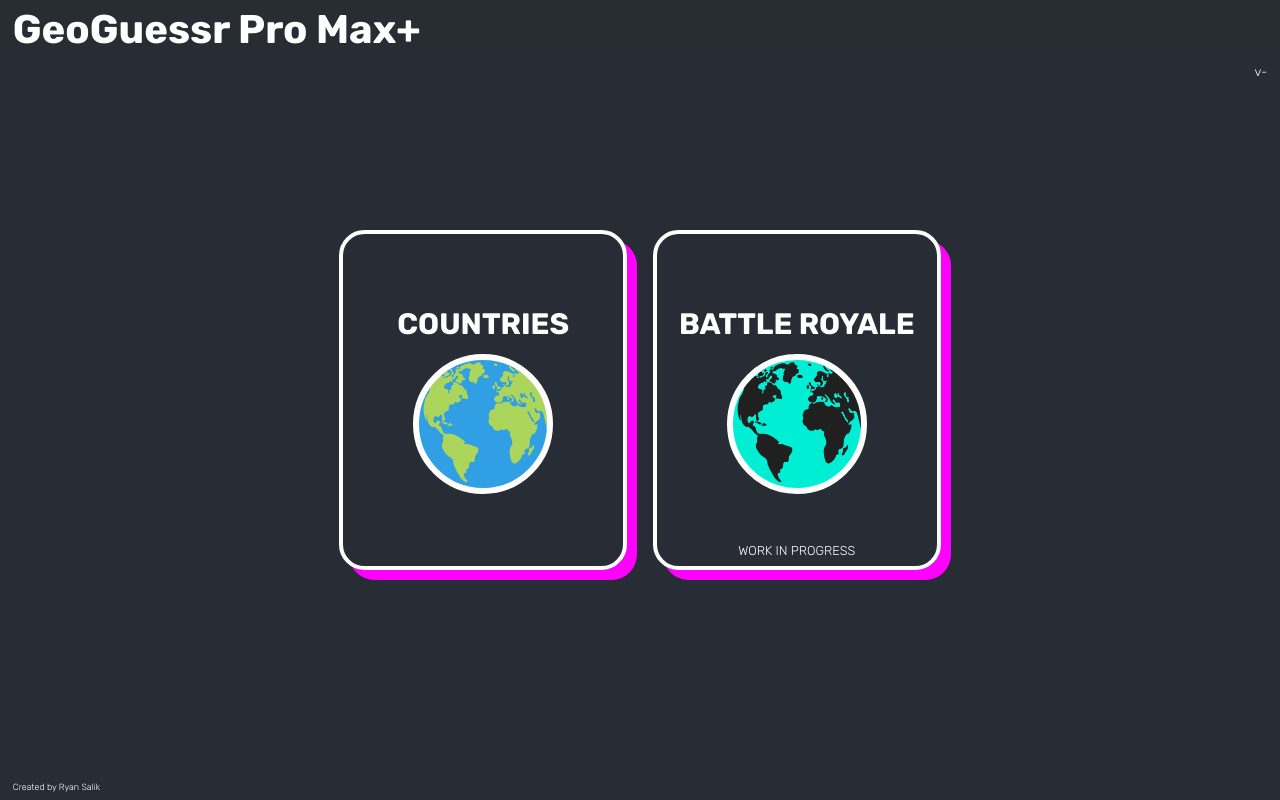
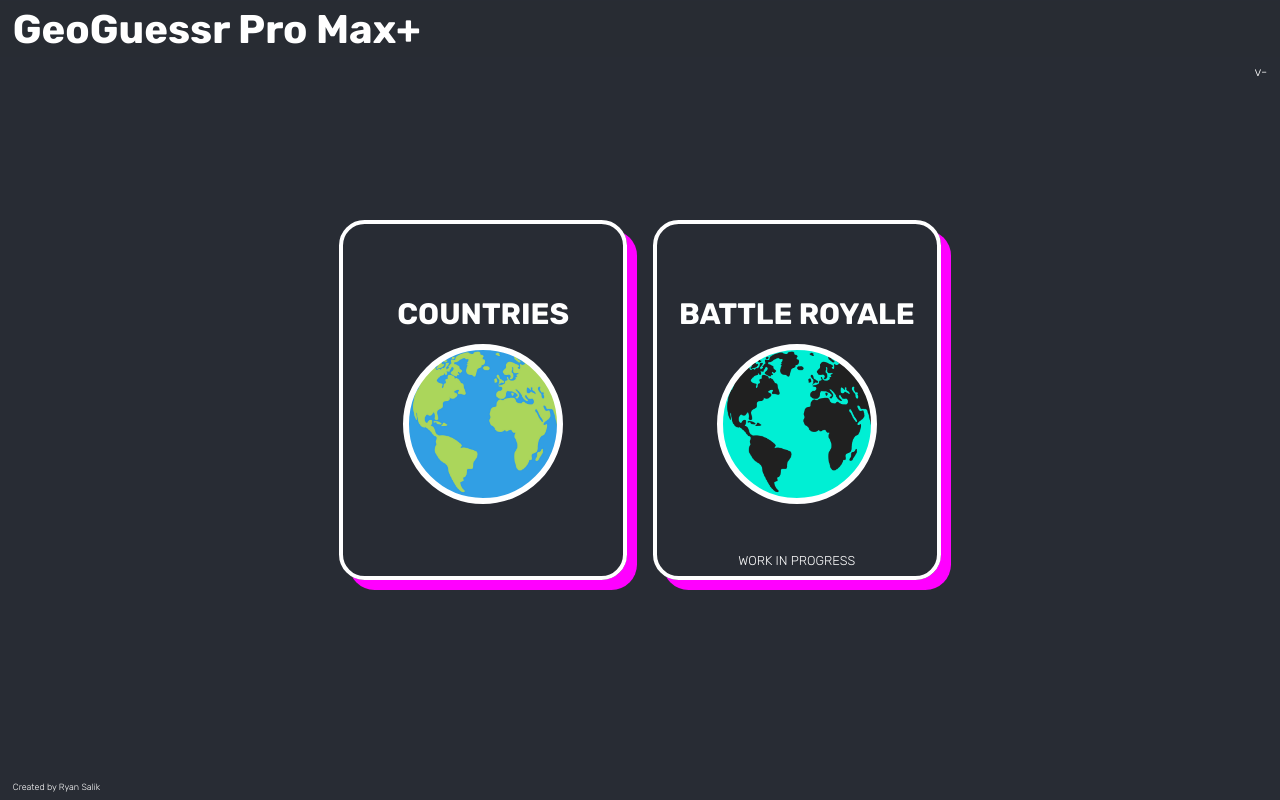
Before and after one commit to Orion31Dev/Geoguessr, a React (Create React App) app: page / in a window 1280 px wide. Built offline with nearby package versions, Linux system fonts and the light colour scheme.

Commit message:
home page style changes

```diff
--- a/src/App.css
+++ b/src/App.css
@@ -225,8 +225,8 @@
 }
 
 .gamemode-img {
-  width: 10vw;
-  height: 10vw;
+  width: 18.5vmin;
+  height: 18.5vmin;
 
   border-radius: 50%;
   border: 0.5vw solid white;
@@ -244,13 +244,13 @@
 .img-countries {
   background-image: url('./globe.png');
   background-position: center;
-  background-size: 10.2vw;
+  background-size: 19.2vmin;
 }
 
 .img-battle-royale {
   background-image: url('./battleroyale.png');
   background-position: center;
-  background-size: 10.2vw;
+  background-size: 19.2vmin;
 }
 
 .gamemode-lbl {
@@ -292,7 +292,7 @@
 .wip {
   position: absolute;
 
-  bottom: -8vh;
+  bottom: -8vmin;
   font-size: 1vw;
 }
 
```
